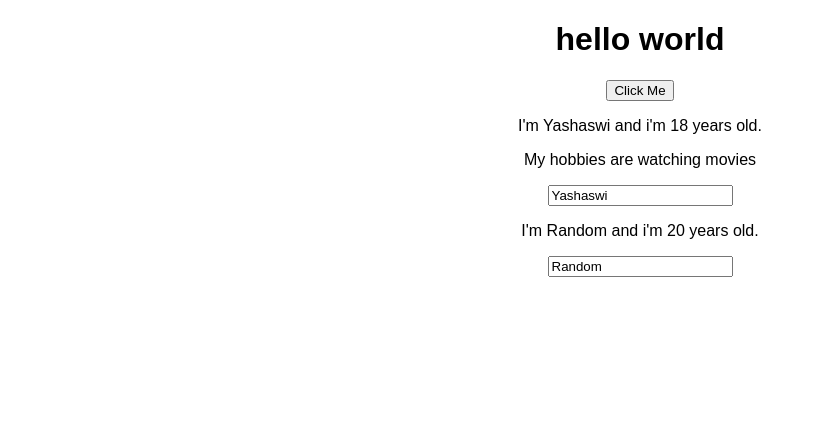
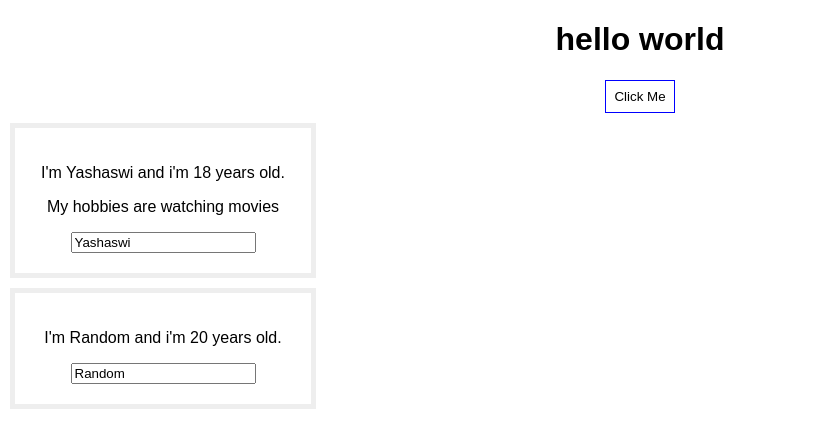
Before and after one commit to 4444yashaswi/react-complete-guide, a React (Create React App) app in the folder react-first/: page / in a window 1280 px wide. Shown: the top 448 px of the page, without its empty margins (0-814 px from the left). Built offline with nearby package versions, Linux system fonts and the light colour scheme.

Commit message:
trying css styling in App n Person

```diff
--- a/react-first/src/App.css
+++ b/react-first/src/App.css
@@ -1,3 +1,11 @@
 .App {
   text-align: center;
 }
+
+.Button{
+	background-color: white;
+	font: 'inherit';
+	border: 1px solid blue;
+	padding: 8px;
+	cursor: pointer;
+}
--- a/react-first/src/App.js
+++ b/react-first/src/App.js
@@ -34,7 +34,7 @@ class App extends Component {
     return (
       <div className="App">
         <h1>hello world</h1>
-        <button onClick = {this.clickMeHandler.bind(this,'Yashaswi Singh')} >Click Me</button>
+        <button className='Button' onClick = {this.clickMeHandler.bind(this,'Yashaswi Singh')} >Click Me</button>
         <Person name={this.state.persons[0].name}
          age={this.state.persons[0].age}
          clicked={this.clickMeHandler.bind(this,'WAiWAi')}>My hobbies are watching movies</Person>
--- /dev/null
+++ b/react-first/src/Person/Person.css
@@ -0,0 +1,7 @@
+.Person{
+	margin: 10px;
+	border: 5px solid #eee;
+	padding: 20px;
+	text-align: center;
+	width: 20%;
+}
--- a/react-first/src/Person/Person.js
+++ b/react-first/src/Person/Person.js
@@ -1,7 +1,8 @@
 import React from 'react';
+import './Person.css'
 
 const person = (props) => {
-	return <div>
+	return <div className = 'Person'>
 		<p onClick={props.clicked}>I'm {props.name} and i'm {props.age} years old.</p>
 		<p>{props.children}</p>
 		<input type="text" onChange={props.valChange} value={props.name}/>
```
